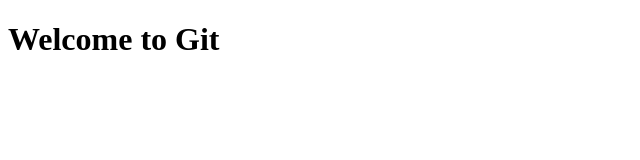
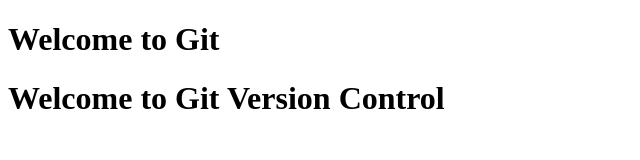
Before and after one commit to giridhar6143/ex2, a plain HTML site: page index.html in a window 1280 px wide. Shown: the whole page, without its empty margins (0-640 px from the left). Drawn offline with Linux system fonts and the light colour scheme.

Commit message:
Updated Heading

```diff
--- a/index.html
+++ b/index.html
@@ -5,4 +5,5 @@
 </head>
 <body>
     <h1>Welcome to Git</h1>
+<h1>Welcome to Git Version Control</h1>
 </body>
```
